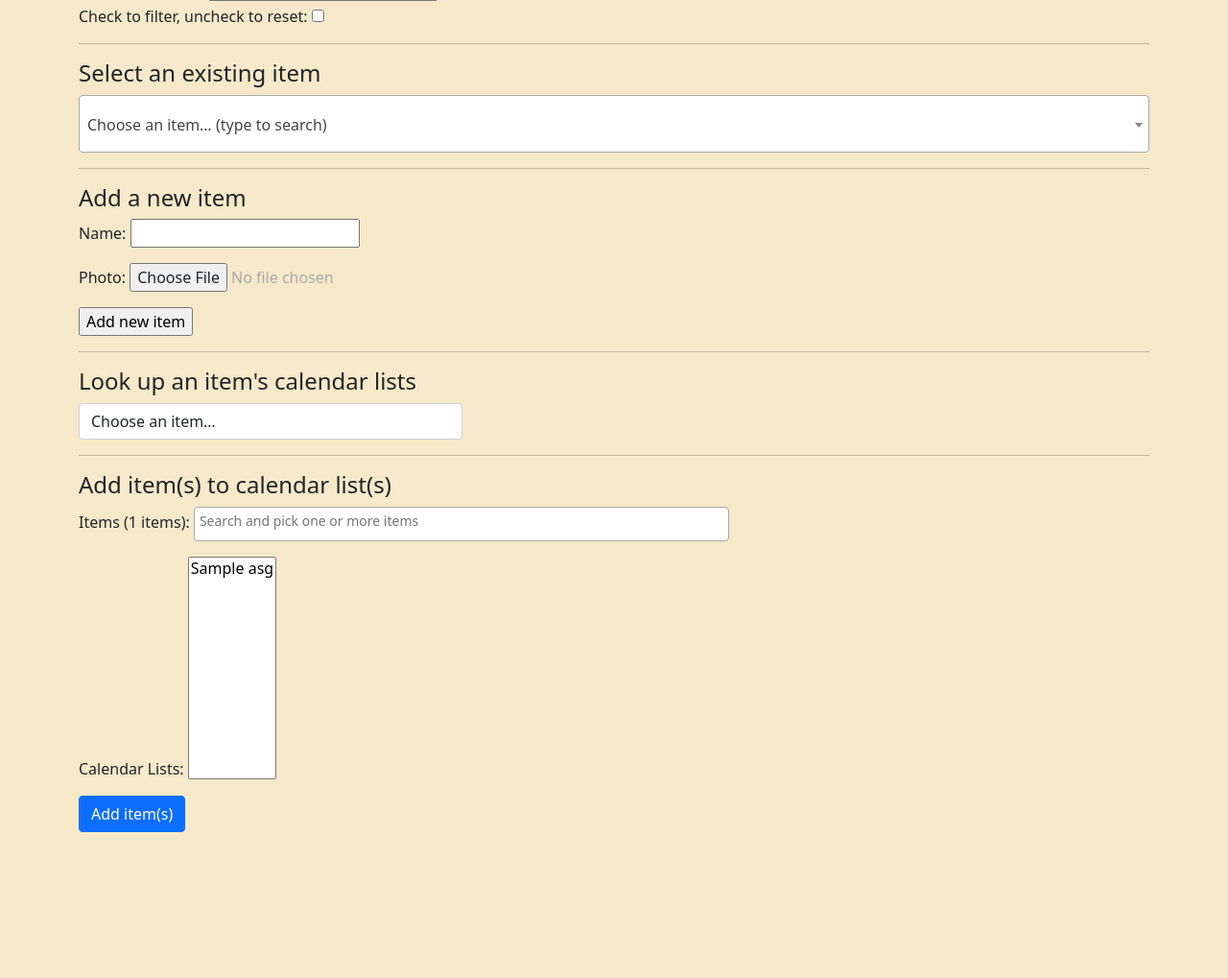
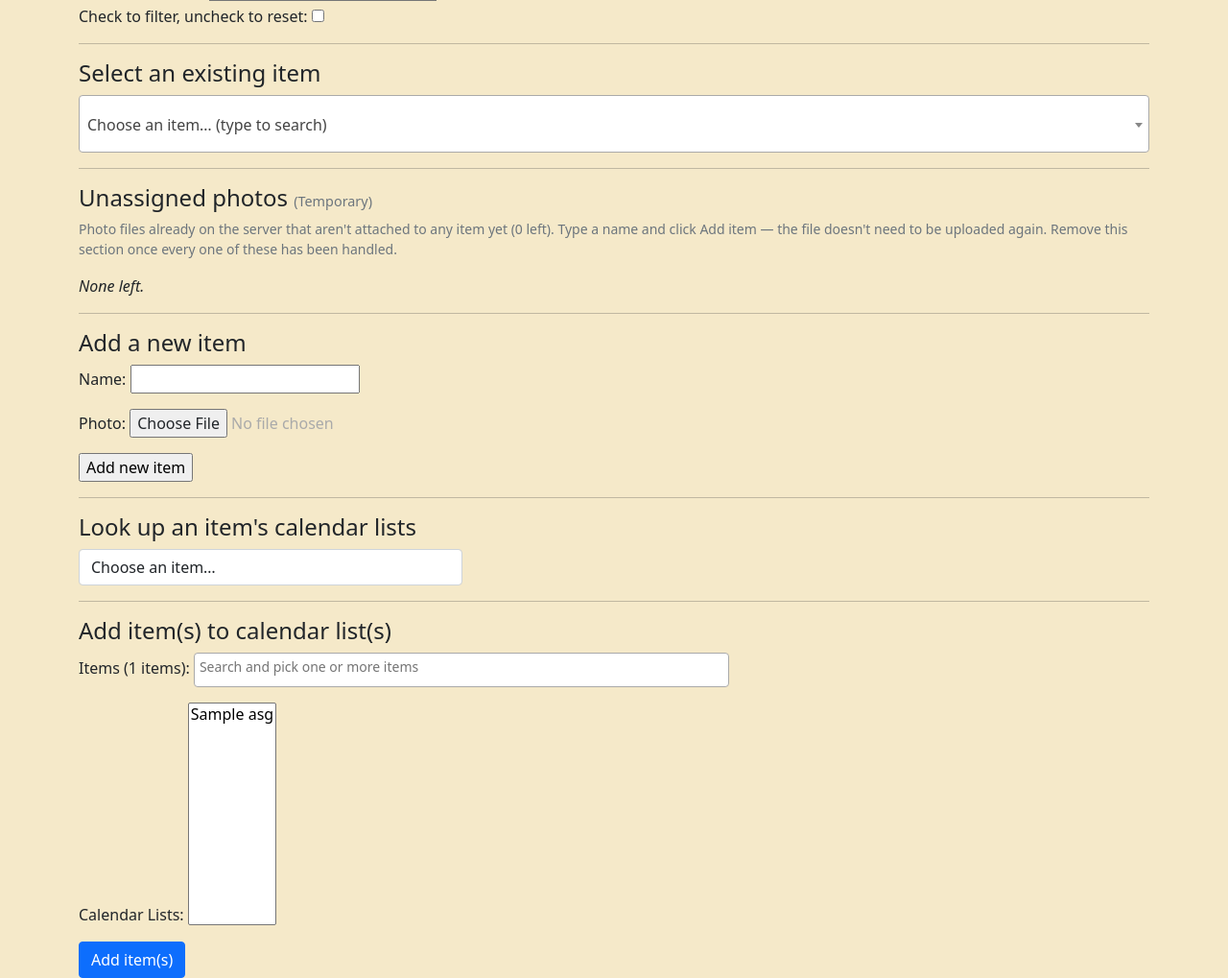
Before and after one commit to cfmays/Ents, a Django app: page /create/ in a window 1280 px wide. Shown: the part 243-1262 px from the top of the page at 96% size. Before the commit the page ends 1110 px from the top, so only its background shows below. Run offline with Django 3.2, Linux system fonts and the light colour scheme; a user stored in the database is signed in; tables that the repository leaves empty hold one stand-in row (values such as "Sample post"); some libraries are stand-ins or nearby versions.

Commit message:
Add temporary "Unassigned photos" section to Manage Items
Lets a supervisor turn a photo already sitting in the local enrichments/
source folder into a new catalog item without re-uploading it: thumbnail,
suggested name, one Add item click. Reads from a folder outside the repo, so
it only does anything on this dev machine; the whole block (constant, three
views, two URLs, one template section) is marked in ents/views.py for removal
once Carolyn has gone through the remaining files.

Co-Authored-By: Claude Sonnet 5 <noreply@anthropic.com>

```diff
--- a/ents/ents/templates/createEnrichment.html
+++ b/ents/ents/templates/createEnrichment.html
@@ -75,6 +75,32 @@
     </div>
   </div>
 </div>
+{% endif %}
+
+<hr>
+<h4>Unassigned photos <span class="text-muted" style="font-size:0.9rem; font-weight:normal">(Temporary)</span></h4>
+<p class="text-muted small">
+  Photo files already on the server that aren't attached to any item yet ({{ unassigned_photos|length }} left).
+  Type a name and click Add item &mdash; the file doesn't need to be uploaded again.
+  Remove this section once every one of these has been handled.
+</p>
+{% if unassigned_photos %}
+<div class="row">
+  {% for photo in unassigned_photos %}
+  <div class="col-auto text-center mb-3" style="width:130px">
+    <img src="{% url 'unassignedPhotoPreview' photo.filename %}" style="height:90px;width:90px;object-fit:cover;border-radius:4px;" alt="">
+    <div class="text-muted small" style="word-break:break-all">{{ photo.filename }}</div>
+    <form method="post">
+      {% csrf_token %}
+      <input type="hidden" name="unassigned_file" value="{{ photo.filename }}">
+      <input type="text" name="unassigned_name" value="{{ photo.suggested_name }}" maxlength="255" class="form-control form-control-sm mt-1">
+      <button type="submit" name="action" value="add_from_unassigned" class="btn btn-sm btn-secondary mt-1">Add item</button>
+    </form>
+  </div>
+  {% endfor %}
+</div>
+{% else %}
+<p><em>None left.</em></p>
 {% endif %}
 
 <hr>
--- a/ents/ents/urls.py
+++ b/ents/ents/urls.py
@@ -30,6 +30,7 @@ urlpatterns = [
     path('',views.index, name='index'),
     path('create/', views.EnrichmentUploadView, name='createView'),
     path('master-list/print/', views.items_master_list_print, name='items_master_list_print'),
+    path('unassigned-photo/<str:filename>/', views.unassigned_photo_preview, name='unassignedPhotoPreview'),
     path('logout/', views.logout_view, name='logout'),
     path('login/', auth_views.LoginView.as_view(), name='login'),
     path('password/', auth_views.PasswordChangeView.as_view(
--- a/ents/ents/views.py
+++ b/ents/ents/views.py
@@ -1,5 +1,12 @@
+import os
+import re
+from pathlib import Path
+
+from django.conf import settings
 from django.contrib import messages
+from django.core.files import File
 from django.core.files.storage import default_storage
+from django.http import FileResponse, Http404
 from django.http.response import JsonResponse
 from django.shortcuts import render
 from .models import Enrichment
@@ -11,6 +18,63 @@ from .settings import MEDIA_URL
 from zoo.forms import ItemAssignmentForm
 from zoo.models import ASGApprovedItem, default_is_food
 from zoo.permissions import division_scope, supervisor_required
+
+# Where Charles put the exported photo files for Carolyn to review (dev machine only,
+# not part of the deployed app or git). "Temporary" section at the bottom of Manage
+# Items reads from here so she can add an item without re-uploading a file she already
+# has. Delete this whole block, its two views, the two URLs, and the template section
+# once she's gone through them all.
+UNASSIGNED_PHOTOS_DIR = Path(settings.BASE_DIR).parent / 'enrichments'
+UNASSIGNED_PHOTO_EXTENSIONS = {'.jpg', '.jpeg', '.png', '.gif', '.webp'}
+
+
+def _unassigned_photo_files():
+    """Photo files on disk that aren't the photo of any current item."""
+    if not UNASSIGNED_PHOTOS_DIR.is_dir():
+        return []
+    used_stems = {Path(e.photo.name).stem for e in Enrichment.objects.exclude(photo='')}
+    files = []
+    for name in sorted(os.listdir(UNASSIGNED_PHOTOS_DIR)):
+        stem, ext = os.path.splitext(name)
+        if ext.lower() not in UNASSIGNED_PHOTO_EXTENSIONS:
+            continue
+        if any(u == stem or u.startswith(stem + '_') for u in used_stems):
+            continue
+        suggested = re.sub(r'[_\-]+', ' ', stem).strip()
+        files.append({'filename': name, 'suggested_name': suggested})
+    return files
+
+
+@supervisor_required
+def unassigned_photo_preview(request, filename):
+    """Streams one file from UNASSIGNED_PHOTOS_DIR, for the thumbnails in that section."""
+    if filename != os.path.basename(filename):
+        raise Http404
+    path = UNASSIGNED_PHOTOS_DIR / filename
+    if path.resolve().parent != UNASSIGNED_PHOTOS_DIR.resolve() or not path.is_file():
+        raise Http404
+    return FileResponse(open(path, 'rb'))
+
+
+def _add_from_unassigned(request):
+    manage = reverse('createView')
+    filename = request.POST.get('unassigned_file', '')
+    name = ' '.join(request.POST.get('unassigned_name', '').split())
+    available = {f['filename'] for f in _unassigned_photo_files()}
+    if filename not in available:
+        messages.warning(request, 'That photo is no longer available (maybe it was just added by someone else).')
+    elif not name:
+        messages.warning(request, 'Enter a name for the new item.')
+    elif Enrichment.objects.filter(name__iexact=name).exists():
+        messages.warning(request, f'An item named "{name}" already exists.')
+    else:
+        new_item = Enrichment.objects.create(name=name)
+        with open(UNASSIGNED_PHOTOS_DIR / filename, 'rb') as fh:
+            new_item.photo.save(filename, File(fh), save=True)
+        messages.success(request, f'Added {name}.')
+        return HttpResponseRedirect(f'{manage}?item={new_item.id}')
+    return HttpResponseRedirect(manage)
+
 
 
 def count_text(n):
@@ -84,6 +148,8 @@ def EnrichmentUploadView(request):
     assign_form = ItemAssignmentForm(divisions=division_scope(request))
     if request.method == 'POST' and action in ('rename', 'photo', 'delete'):
         return _manage_item(request, item, action)
+    if request.method == 'POST' and action == 'add_from_unassigned':
+        return _add_from_unassigned(request)
     if request.method == 'POST' and action == 'add_to_lists':
         assign_form = ItemAssignmentForm(request.POST, divisions=division_scope(request))
         if assign_form.is_valid():
@@ -97,7 +163,7 @@ def EnrichmentUploadView(request):
         form = CreateEnrichmentForm()
         return render(request, 'createEnrichment.html', {
             'form': form, 'item': item, 'items': Enrichment.objects.all(), 'calendars': 0, 'entries': 0,
-            'assign_form': assign_form,
+            'assign_form': assign_form, 'unassigned_photos': _unassigned_photo_files(),
         })
 
     if request.method == 'POST':
@@ -119,6 +185,7 @@ def EnrichmentUploadView(request):
         'calendars': calendars,
         'entries': entries,
         'assign_form': assign_form,
+        'unassigned_photos': _unassigned_photo_files(),
     })
 
 def logout_view(request):
```
Also changed, not shown: ents/ents/tests.py (+79 -0 lines).
